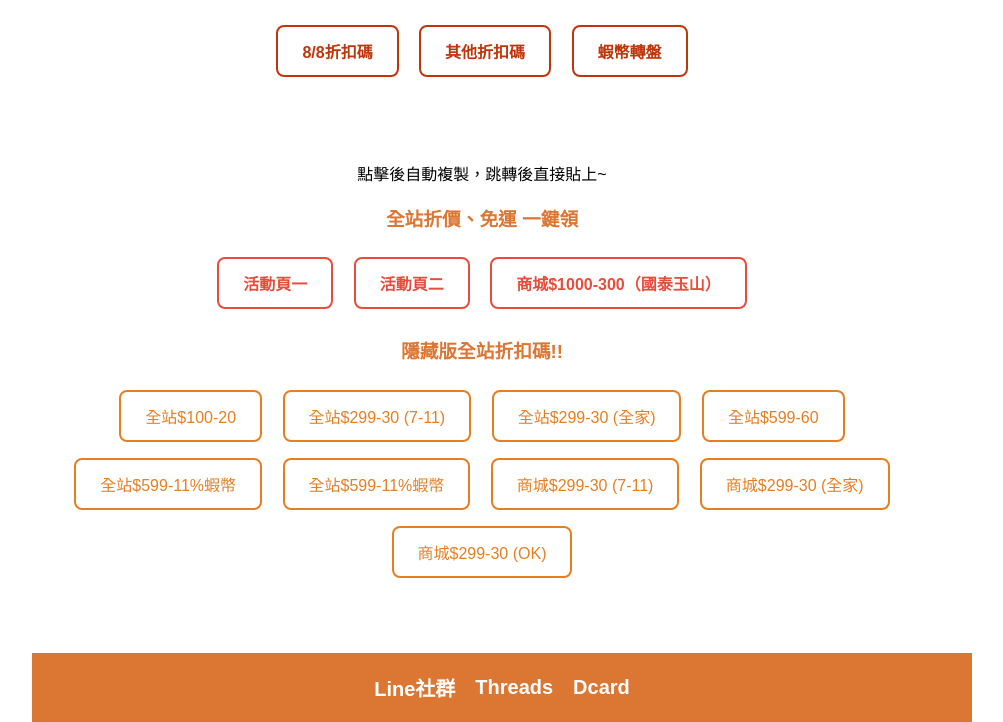
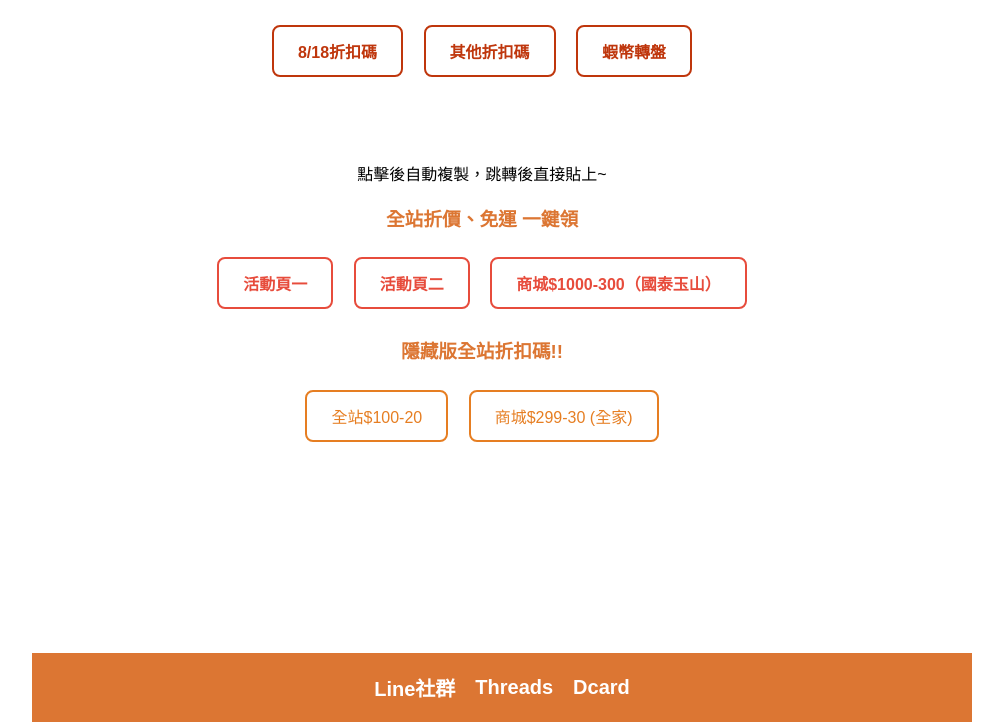
Before and after one commit to Hugoo987/555, a plain HTML site: page index.html in a window 1280 px wide. Shown: the part 78-800 px from the top of the page, without its empty margins (158-1161 px from the left). Drawn offline with Linux system fonts and the light colour scheme.

Commit message:
Update index.html

```diff
--- a/index.html
+++ b/index.html
@@ -151,7 +151,7 @@
     </header>
 
     <div class="nav-buttons">
-        <button onclick="showContent('discounts')"><strong>8/8折扣碼</strong></button>
+        <button onclick="showContent('discounts')"><strong>8/18折扣碼</strong></button>
         <button onclick="showContent('march-discounts')"><strong>其他折扣碼</strong></button>
         <button onclick="showContent('spin')"><strong>蝦幣轉盤</strong></button>
     </div>
@@ -168,16 +168,12 @@
 
 
             <h3><strong><font color="#dc7633">隱藏版全站折扣碼!!</font></strong></h3>
-            <button onclick="copyAndRedirect('DDSHAF88')">全站$100-20</button>
-            <button onclick="copyAndRedirect('SP88SV')">全站$299-30 (7-11)</button>
-            <button onclick="copyAndRedirect('FM8SP')">全站$299-30 (全家)</button>
-            <button onclick="copyAndRedirect('GIFTFORDAD88')">全站$599-60</button>
-            <button onclick="copyAndRedirect('SUPERDAD888')">全站$599-11%蝦幣</button>
-            <button onclick="copyAndRedirect('THANKUDAD88')">全站$599-11%蝦幣</button>
+            <button onclick="copyAndRedirect('818SPSHAF')">全站$100-20</button>
 
-            <button onclick="copyAndRedirect('AP8SEVEN')">商城$299-30 (7-11)</button>
-            <button onclick="copyAndRedirect('HL8APP')">商城$299-30 (全家)</button>
-            <button onclick="copyAndRedirect('OKAPP8')">商城$299-30 (OK)</button>
+
+
+            <button onclick="copyAndRedirect('FM818APP')">商城$299-30 (全家)</button>
+
 
 
 
```
